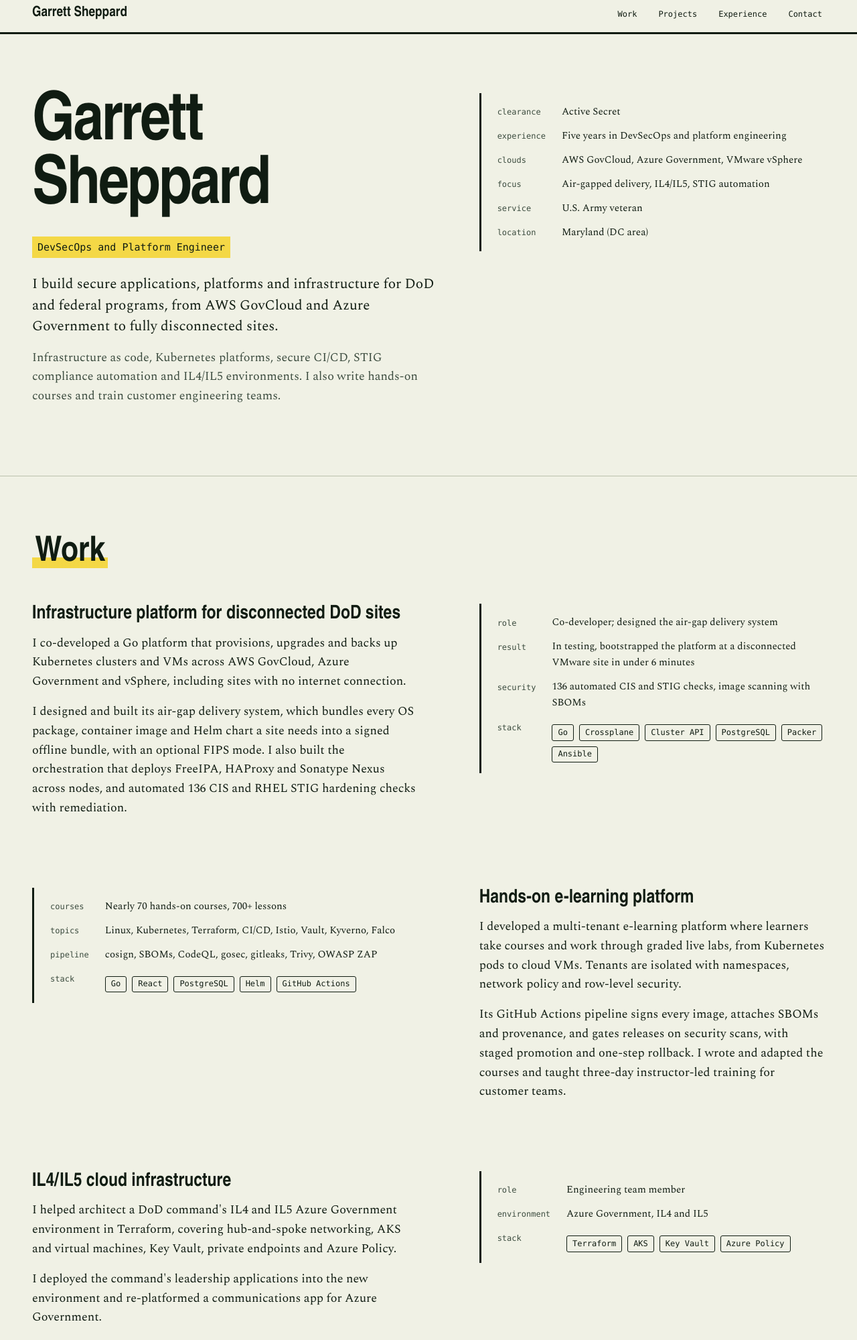
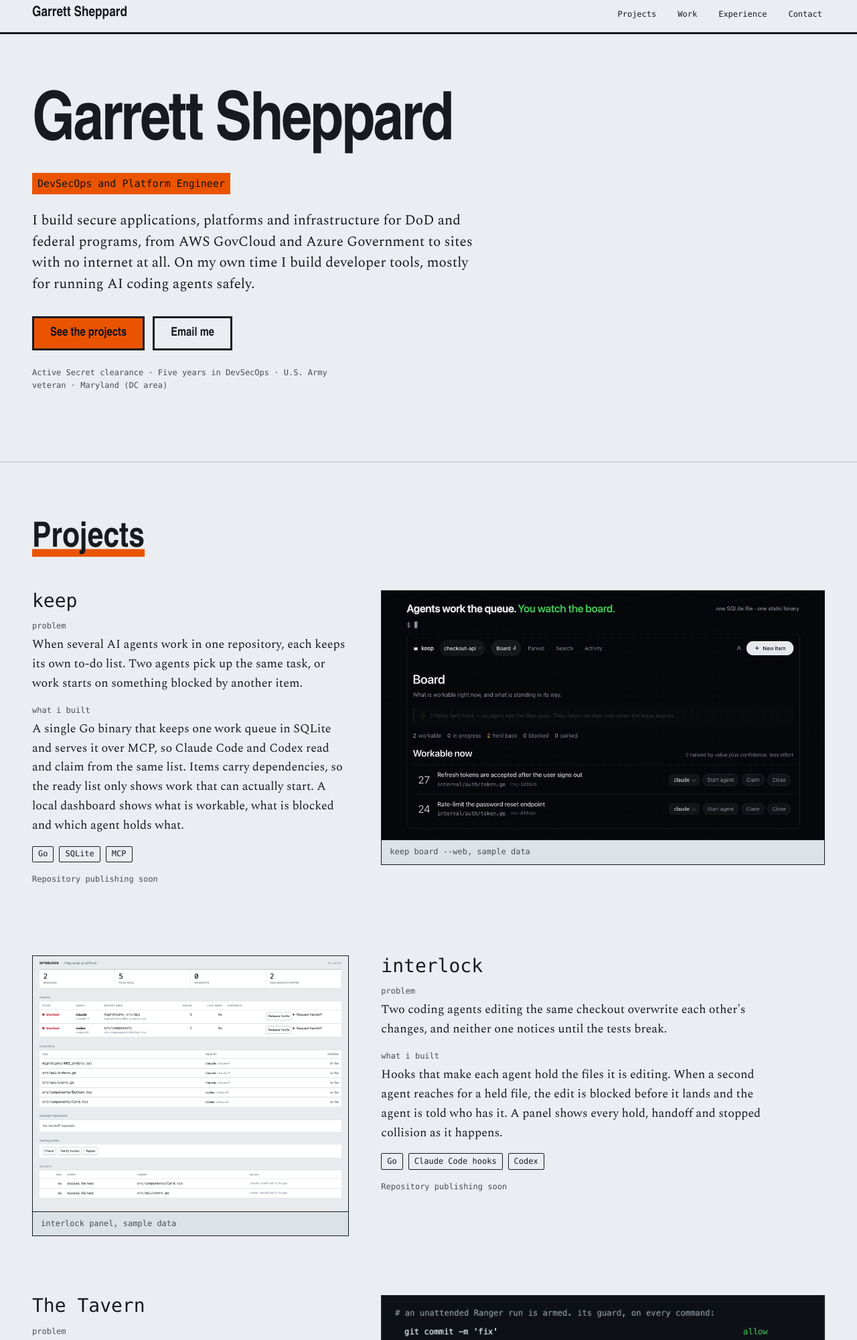
Before and after one commit to gshepptech/gshepptech.github.io, a plain HTML site: page index.html in a window 1280 px wide. Shown: the part 8-2008 px from the top of the page at 67% size. Drawn offline with nearby package versions, Linux system fonts and the light colour scheme; a web font is replaced by a local one.

Commit message:
feat: lead with project case studies and switch to graphite and orange

```diff
--- a/index.html
+++ b/index.html
@@ -4,7 +4,7 @@
 <meta charset="utf-8">
 <meta name="viewport" content="width=device-width, initial-scale=1">
 <title>Garrett Sheppard · DevSecOps and Platform Engineer</title>
-<meta name="description" content="DevSecOps and platform engineer building secure applications, platforms and infrastructure for DoD and federal programs, from AWS GovCloud and Azure Government to fully disconnected sites.">
+<meta name="description" content="Projects and work by Garrett Sheppard, a DevSecOps and platform engineer who builds secure applications, platforms and infrastructure for DoD and federal programs.">
 <link rel="preconnect" href="https://fonts.googleapis.com">
 <link rel="preconnect" href="https://fonts.gstatic.com" crossorigin>
 <link href="https://fonts.googleapis.com/css2?family=Martian+Mono:wght@400;500&family=Spectral:ital,wght@0,400;0,500;0,600;1,400&display=swap" rel="stylesheet">
@@ -19,8 +19,8 @@
   <div class="wrap">
     <a class="nav__name" href="#top">Garrett Sheppard</a>
     <ul class="nav__links">
+      <li><a href="#projects">Projects</a></li>
       <li><a href="#work">Work</a></li>
-      <li><a href="#projects">Projects</a></li>
       <li><a href="#experience">Experience</a></li>
       <li><a href="#contact">Contact</a></li>
     </ul>
@@ -30,104 +30,50 @@
 <main id="top">
 
 <section class="hero">
-  <div class="wrap split">
-    <div>
-      <h1>Garrett Sheppard</h1>
-      <p class="hero__title">DevSecOps and Platform Engineer</p>
-      <p class="hero__pitch">I build secure applications, platforms and infrastructure for DoD and federal programs, from AWS GovCloud and Azure Government to fully disconnected sites.</p>
-      <p class="muted">Infrastructure as code, Kubernetes platforms, secure CI/CD, STIG compliance automation and IL4/IL5 environments. I also write hands-on courses and train customer engineering teams.</p>
+  <div class="wrap">
+    <h1>Garrett Sheppard</h1>
+    <p class="hero__title">DevSecOps and Platform Engineer</p>
+    <p class="hero__pitch">I build secure applications, platforms and infrastructure for DoD and federal programs, from AWS GovCloud and Azure Government to sites with no internet at all. On my own time I build developer tools, mostly for running AI coding agents safely.</p>
+    <div class="actions">
+      <a class="btn btn--primary" href="#projects">See the projects</a>
+      <a class="btn" href="mailto:sheppard.garrett0@gmail.com">Email me</a>
     </div>
-    <dl class="facts" aria-label="At a glance">
-      <dt>Clearance</dt><dd>Active Secret</dd>
-      <dt>Experience</dt><dd>Five years in DevSecOps and platform engineering</dd>
-      <dt>Clouds</dt><dd>AWS GovCloud, Azure Government, VMware vSphere</dd>
-      <dt>Focus</dt><dd>Air-gapped delivery, IL4/IL5, STIG automation</dd>
-      <dt>Service</dt><dd>U.S. Army veteran</dd>
-      <dt>Location</dt><dd>Maryland (DC area)</dd>
-    </dl>
-  </div>
-</section>
-
-<section id="work">
-  <div class="wrap">
-    <h2><span>Work</span></h2>
-
-    <div class="split">
-      <div>
-        <h3>Infrastructure platform for disconnected DoD sites</h3>
-        <p>I co-developed a Go platform that provisions, upgrades and backs up Kubernetes clusters and VMs across AWS GovCloud, Azure Government and vSphere, including sites with no internet connection.</p>
-        <p>I designed and built its air-gap delivery system, which bundles every OS package, container image and Helm chart a site needs into a signed offline bundle, with an optional FIPS mode. I also built the orchestration that deploys FreeIPA, HAProxy and Sonatype Nexus across nodes, and automated 136 CIS and RHEL STIG hardening checks with remediation.</p>
-      </div>
-      <dl class="facts">
-        <dt>Role</dt><dd>Co-developer; designed the air-gap delivery system</dd>
-        <dt>Result</dt><dd>In testing, bootstrapped the platform at a disconnected VMware site in under 6 minutes</dd>
-        <dt>Security</dt><dd>136 automated CIS and STIG checks, image scanning with SBOMs</dd>
-        <dt>Stack</dt><dd><ul class="tags"><li>Go</li><li>Crossplane</li><li>Cluster API</li><li>PostgreSQL</li><li>Packer</li><li>Ansible</li></ul></dd>
-      </dl>
-    </div>
-
-    <div class="split split--flip">
-      <div>
-        <h3>Hands-on e-learning platform</h3>
-        <p>I developed a multi-tenant e-learning platform where learners take courses and work through graded live labs, from Kubernetes pods to cloud VMs. Tenants are isolated with namespaces, network policy and row-level security.</p>
-        <p>Its GitHub Actions pipeline signs every image, attaches SBOMs and provenance, and gates releases on security scans, with staged promotion and one-step rollback. I wrote and adapted the courses and taught three-day instructor-led training for customer teams.</p>
-      </div>
-      <dl class="facts">
-        <dt>Courses</dt><dd>Nearly 70 hands-on courses, 700+ lessons</dd>
-        <dt>Topics</dt><dd>Linux, Kubernetes, Terraform, CI/CD, Istio, Vault, Kyverno, Falco</dd>
-        <dt>Pipeline</dt><dd>cosign, SBOMs, CodeQL, gosec, gitleaks, Trivy, OWASP ZAP</dd>
-        <dt>Stack</dt><dd><ul class="tags"><li>Go</li><li>React</li><li>PostgreSQL</li><li>Helm</li><li>GitHub Actions</li></ul></dd>
-      </dl>
-    </div>
-
-    <div class="split">
-      <div>
-        <h3>IL4/IL5 cloud infrastructure</h3>
-        <p>I helped architect a DoD command's IL4 and IL5 Azure Government environment in Terraform, covering hub-and-spoke networking, AKS and virtual machines, Key Vault, private endpoints and Azure Policy.</p>
-        <p>I deployed the command's leadership applications into the new environment and re-platformed a communications app for Azure Government.</p>
-      </div>
-      <dl class="facts">
-        <dt>Role</dt><dd>Engineering team member</dd>
-        <dt>Environment</dt><dd>Azure Government, IL4 and IL5</dd>
-        <dt>Stack</dt><dd><ul class="tags"><li>Terraform</li><li>AKS</li><li>Key Vault</li><li>Azure Policy</li></ul></dd>
-      </dl>
-    </div>
-
-    <div class="split split--flip">
-      <div>
-        <h3>Multi-agent development framework</h3>
-        <p>I created an open-source multi-agent development framework for Claude Code that became the company's standard workflow. Agent teams build from a spec, a separate agent checks each change against every requirement, and guardrail hooks block destructive commands.</p>
-        <p>I also extended an open-source agent memory server into a shared knowledge store for the team's coding agents, with codebase indexing and retrieval scoring.</p>
-      </div>
-      <dl class="facts">
-        <dt>Adoption</dt><dd>The company's standard AI development workflow</dd>
-        <dt>Stack</dt><dd><ul class="tags"><li>Claude Code</li><li>MCP</li><li>Python</li><li>pgvector</li></ul></dd>
-      </dl>
-    </div>
+    <p class="hero__meta">Active Secret clearance · Five years in DevSecOps · U.S. Army veteran · Maryland (DC area)</p>
   </div>
 </section>
 
 <section id="projects">
   <div class="wrap">
-    <h2><span>Personal projects</span></h2>
+    <h2><span>Projects</span></h2>
     <div class="projects">
+
       <article class="project">
         <div>
           <h3>keep</h3>
-          <p>A single-binary work tracker on SQLite, exposed over MCP, that Claude Code and Codex agents share: items, dependencies, a ranked ready list and claims. A loopback dashboard shows what is workable and what is held back.</p>
+          <p class="case__label">Problem</p>
+          <p>When several AI agents work in one repository, each keeps its own to-do list. Two agents pick up the same task, or work starts on something blocked by another item.</p>
+          <p class="case__label">What I built</p>
+          <p>A single Go binary that keeps one work queue in SQLite and serves it over MCP, so Claude Code and Codex read and claim from the same list. Items carry dependencies, so the ready list only shows work that can actually start. A local dashboard shows what is workable, what is blocked and which agent holds what.</p>
           <ul class="tags"><li>Go</li><li>SQLite</li><li>MCP</li></ul>
           <p class="project__status">Repository publishing soon</p>
         </div>
         <figure class="shot">
-          <img src="img/keep-board.png" alt="keep dashboard: a ranked queue of two workable items, two items held back while an agent has the files open, and the live agent list." width="1414" height="1282" loading="lazy">
-          <figcaption>keep board --web</figcaption>
+          <picture>
+            <source srcset="img/keep-board.png" media="(prefers-reduced-motion: reduce)">
+            <img src="img/keep-demo.gif" alt="keep dashboard: an agent starts the top item in the ranked queue, the board moves it to in progress, and closing it removes it from the board." width="1414" height="1282" loading="lazy">
+          </picture>
+          <figcaption>keep board --web, sample data</figcaption>
         </figure>
       </article>
+
       <article class="project">
         <div>
           <h3>interlock</h3>
-          <p>Lets Claude Code and Codex agents edit one codebase at the same time without overwriting each other's changes. Agents hold the files they are working on; a collision is blocked before it happens, and the panel shows who holds what.</p>
-          <ul class="tags"><li>Go</li><li>Hooks</li></ul>
+          <p class="case__label">Problem</p>
+          <p>Two coding agents editing the same checkout overwrite each other's changes, and neither one notices until the tests break.</p>
+          <p class="case__label">What I built</p>
+          <p>Hooks that make each agent hold the files it is editing. When a second agent reaches for a held file, the edit is blocked before it lands and the agent is told who has it. A panel shows every hold, handoff and stopped collision as it happens.</p>
+          <ul class="tags"><li>Go</li><li>Claude Code hooks</li><li>Codex</li></ul>
           <p class="project__status">Repository publishing soon</p>
         </div>
         <figure class="shot">
@@ -135,36 +81,78 @@
             <source srcset="img/interlock-dark.png" media="(prefers-color-scheme: dark)">
             <img src="img/interlock-light.png" alt="interlock panel: two agents, five files held, two collisions stopped, with the file holds and activity log." width="1240" height="1003" loading="lazy">
           </picture>
-          <figcaption>interlock panel</figcaption>
+          <figcaption>interlock panel, sample data</figcaption>
         </figure>
       </article>
+
       <article class="project">
         <div>
           <h3>The Tavern</h3>
-          <p>Fifteen Claude Code plugins for AI-assisted development: spec writing, parallel builds with independent verification, persona-based UX review and guardrail hooks. The git guard lets an unattended run commit but never publish.</p>
-          <ul class="tags"><li>Claude Code</li><li>Python</li></ul>
+          <p class="case__label">Problem</p>
+          <p>An agent left to run on its own can push code nobody reviewed, or report work as done that it never checked.</p>
+          <p class="case__label">What I built</p>
+          <p>Fifteen Claude Code plugins for writing specs, building in parallel and reviewing UX, each with guardrails. The git guard lets an unattended run commit locally but blocks every way of publishing, even when permissions are bypassed. A separate agent verifies the work instead of the one that wrote it.</p>
+          <ul class="tags"><li>Python</li><li>Claude Code plugins</li></ul>
           <p class="project__status">Repository publishing soon</p>
         </div>
         <figure class="shot">
           <img src="img/tavern-tests.png" alt="Terminal output: the git guard allowing commits and denying pushes, and all ten plugin test suites passing, 539 tests." width="1516" height="1036" loading="lazy">
-          <figcaption>git guard and test suites, actual output</figcaption>
+          <figcaption>git guard decisions and the test suites, actual output</figcaption>
         </figure>
       </article>
+
       <article class="project project--text">
         <div>
           <h3>sluice</h3>
-          <p>A DORA metrics service that calculates deploy frequency, lead time, change failure rate and time to restore from an append-only event log fed by GitHub, GitLab and Slack. Ships as a distroless non-root image with security scans and a Prometheus and Grafana stack.</p>
+          <p class="case__label">Problem</p>
+          <p>Teams track DORA metrics by hand in spreadsheets, so the numbers are late and nobody trusts them.</p>
+          <p class="case__label">What I built</p>
+          <p>A service that takes events from GitHub, GitLab and Slack, stores them in an append-only log in PostgreSQL, and works out deploy frequency, lead time, change failure rate and time to restore from that log. It ships as a distroless non-root image, scanned with gosec, govulncheck and gitleaks, with integration tests against a real database and its own Prometheus and Grafana dashboards.</p>
           <ul class="tags"><li>Go</li><li>Connect-RPC</li><li>PostgreSQL</li><li>React</li><li>Prometheus</li></ul>
           <p class="project__status">Repository publishing soon</p>
         </div>
       </article>
+
       <article class="project project--text">
         <div>
           <h3>brik8s</h3>
-          <p>A single-binary Kubernetes distribution with containerd and etcd built in. CIS Level 1 hardened by default, with SELinux, FIPS mode, secrets encryption and automatic certificate rotation.</p>
+          <p class="case__label">Problem</p>
+          <p>Getting a hardened Kubernetes cluster onto small or disconnected hardware usually means a long checklist of manual steps.</p>
+          <p class="case__label">What I built</p>
+          <p>A single-binary Kubernetes distribution with containerd and etcd built in. It starts CIS Level 1 hardened, with SELinux, FIPS mode and secrets encryption on by default, rotates its own certificates and mirrors images between nodes.</p>
           <ul class="tags"><li>Go</li><li>containerd</li><li>etcd</li><li>Helm</li></ul>
           <p class="project__status">Private repository · walkthrough on request</p>
         </div>
+      </article>
+
+    </div>
+  </div>
+</section>
+
+<section id="work">
+  <div class="wrap">
+    <h2><span>Professional work</span></h2>
+    <p class="muted">Company and government work, described at the level I can share publicly.</p>
+    <div class="work-grid">
+      <article>
+        <h3>Infrastructure platform for disconnected DoD sites</h3>
+        <p>Co-developed a Go platform that provisions, upgrades and backs up Kubernetes clusters and VMs across AWS GovCloud, Azure Government and vSphere. I designed its air-gap delivery system, which packs everything a site needs into one signed offline bundle.</p>
+        <p class="result">In testing: platform bootstrapped at a disconnected VMware site in under 6 minutes</p>
+      </article>
+      <article>
+        <h3>E-learning platform with live labs</h3>
+        <p>Built a multi-tenant platform where learners work through graded labs on real Kubernetes and cloud resources, released through a signed, scanned pipeline with one-step rollback. Wrote and adapted the courses and taught customer teams in person.</p>
+        <p class="result">Nearly 70 courses, more than 700 lessons</p>
+      </article>
+      <article>
+        <h3>IL4/IL5 cloud for a DoD command</h3>
+        <p>Helped architect a DoD command's IL4 and IL5 Azure Government environment in Terraform, then moved its leadership applications in and re-platformed a communications app for government cloud.</p>
+        <p class="result">Hub-and-spoke networking, AKS, Key Vault, Azure Policy</p>
+      </article>
+      <article>
+        <h3>Multi-agent development framework</h3>
+        <p>Created an open-source framework for Claude Code where agent teams build from a spec and a separate agent checks each change against every requirement. It became the company's standard way of working with AI.</p>
+        <p class="result">Adopted as the company's standard workflow</p>
       </article>
     </div>
   </div>
@@ -185,31 +173,17 @@
         <span class="timeline__when">2016 – 2022</span>
         <div>
           <h3>U.S. Army · Combat Medic (68W), Sergeant</h3>
-          <p class="muted">Served as section NCOIC in a staff sergeant billet, leading medical operations, logistics and mission planning for a company-sized unit.</p>
+          <p class="muted">Section NCOIC in a staff sergeant billet, running medical operations, logistics and mission planning for a company-sized unit.</p>
         </div>
       </li>
     </ol>
   </div>
 </section>
 
-<section id="skills">
-  <div class="wrap">
-    <h2><span>Skills</span></h2>
-    <dl class="skills">
-      <dt>Cloud</dt><dd>AWS and GovCloud, Azure and Azure Government, VMware vSphere</dd>
-      <dt>Platform and IaC</dt><dd>Kubernetes, k3s, RKE2, Cluster API, Helm, Terraform, Crossplane, Ansible, Packer</dd>
-      <dt>Security</dt><dd>DISA STIGs, CIS benchmarks, NIST 800-53 and RMF, OpenSCAP, Trivy, SBOMs</dd>
-      <dt>CI/CD</dt><dd>GitHub Actions, GitLab CI, Argo CD, cosign, CodeQL, OWASP ZAP</dd>
-      <dt>Observability</dt><dd>Prometheus, Grafana, Loki, OpenTelemetry</dd>
-      <dt>Languages</dt><dd>Go, TypeScript, Python, Bash, SQL</dd>
-    </dl>
-  </div>
-</section>
-
 <section id="contact">
   <div class="wrap">
     <h2><span>Contact</span></h2>
-    <p>Open to DevSecOps, platform and cloud engineering roles. My resume is available on request.</p>
+    <p>I'm open to DevSecOps, platform and cloud engineering roles. Email is the fastest way to reach me, and I'm happy to send my resume.</p>
     <ul class="contact-links">
       <li><a href="mailto:sheppard.garrett0@gmail.com">Email</a></li>
       <li><a href="https://linkedin.com/in/garrettsheppard1a">LinkedIn</a></li>
--- a/styles.css
+++ b/styles.css
@@ -37,7 +37,7 @@ section { padding-block: var(--space-3xl); border-bottom: var(--rule-hair) solid
 section:last-of-type { border-bottom: 0; }
 h1, h2, h3 { font-family: var(--font-display); font-style: normal; line-height: 1.05; margin: 0; overflow-wrap: anywhere; min-width: 0; }
 h2 { font-size: var(--text-2xl); font-weight: 800; margin-bottom: var(--space-2xl); }
-h2 span { background: linear-gradient(transparent 62%, var(--color-accent) 62%, var(--color-accent) 92%, transparent 92%); padding-inline: 0.08em; }
+h2 span { box-shadow: inset 0 -0.22em 0 var(--color-accent); }
 h3 { font-size: var(--text-xl); font-weight: 700; margin-bottom: var(--space-sm); line-height: 1.15; }
 p { margin: 0 0 var(--space-md); max-width: 64ch; }
 .muted { color: var(--color-ink-soft); }
@@ -99,6 +99,33 @@ figure { margin: 0; }
 .skills dd { margin: 0; color: var(--color-ink-soft); }
 @media (max-width: 40rem) { .skills { grid-template-columns: minmax(0, 1fr); } .skills dd { margin-bottom: var(--space-sm); } }
 
+/* Hero actions */
+.actions { display: flex; flex-wrap: wrap; gap: var(--space-sm); margin-top: var(--space-xl); }
+.btn {
+  display: inline-block; white-space: nowrap;
+  padding: var(--space-xs) var(--space-lg);
+  border: var(--rule-heavy) solid var(--color-ink);
+  color: var(--color-ink); text-decoration: none;
+  font-family: var(--font-display); font-weight: 700; font-size: var(--text-base);
+  transition: background-color var(--dur-fast) var(--ease-out);
+}
+.btn--primary { background: var(--color-accent); color: var(--color-accent-ink); }
+.btn:hover { background: var(--color-ink); color: var(--color-paper); }
+.btn:active { transform: translateY(1px); }
+.hero__meta { font-family: var(--font-mono); font-size: var(--text-xs); color: var(--color-ink-soft); margin-top: var(--space-lg); }
+
+/* Case studies */
+.case__label { font-family: var(--font-mono); font-size: var(--text-xs); color: var(--color-ink-soft); text-transform: lowercase; margin: var(--space-md) 0 var(--space-2xs); }
+.case__label:first-of-type { margin-top: 0; }
+
+/* Professional work */
+.work-grid { display: grid; grid-template-columns: repeat(2, minmax(0, 1fr)); gap: var(--space-2xl) var(--space-2xl); }
+.work-grid article { border-top: var(--rule-heavy) solid var(--color-ink); padding-top: var(--space-md); }
+.work-grid h3 { font-size: var(--text-lg); }
+.work-grid p { font-size: var(--text-sm); }
+.work-grid .result { font-family: var(--font-mono); font-size: var(--text-xs); border-left: var(--rule-heavy) solid var(--color-accent); padding-left: var(--space-sm); }
+@media (max-width: 52rem) { .work-grid { grid-template-columns: minmax(0, 1fr); } }
+
 /* Contact */
 .contact-links { list-style: none; padding: 0; margin: var(--space-lg) 0 0; display: flex; flex-wrap: wrap; gap: var(--space-sm); }
 .contact-links a {
--- a/tokens.css
+++ b/tokens.css
@@ -1,24 +1,24 @@
-/* Hallmark · macrostructure: Split Studio · tone: technical field notebook · anchor hue: sage 110
- * theme: custom (vibe: "survey field notebook, highlighter marks, plain ink")
- * paper oklch(95.5% 0.016 110) · accent oklch(88% 0.16 98) highlighter
+/* Hallmark · macrostructure: Split Studio (case-study rows) · tone: technical drafting sheet · anchor hue: international orange 42
+ * theme: custom (vibe: "engineering drawing sheet, graphite ink, safety orange marks")
+ * paper oklch(94.5% 0.006 250) cool grey · accent oklch(64% 0.2 42) international orange
  * display: Cabinet Grotesk · body: Spectral · mono: Martian Mono
- * axes: light / grotesk-sans display + serif body / chromatic-other (yellow-green)
- * nav: N9 edge-aligned · footer: Ft1 minimal · enrichment: real screenshots (figures)
+ * axes: light / grotesk-sans display + serif body / warm (orange) on cool neutral
+ * nav: N9 edge-aligned · footer: Ft1 minimal · enrichment: real screenshots in figures
  */
 :root {
   --font-display: "Cabinet Grotesk", "Arial Narrow", sans-serif;
   --font-body: "Spectral", Cambria, "Times New Roman", serif;
   --font-mono: "Martian Mono", "SF Mono", Menlo, monospace;
 
-  --color-paper: oklch(95.5% 0.016 110);
-  --color-paper-2: oklch(92.5% 0.02 112);
-  --color-ink: oklch(21% 0.025 150);
-  --color-ink-soft: oklch(40% 0.03 150);
-  --color-rule: oklch(80% 0.03 120);
-  --color-accent: oklch(88% 0.16 98);
-  --color-accent-ink: oklch(21% 0.025 150);
-  --color-link: oklch(36% 0.08 150);
-  --color-focus: oklch(45% 0.14 150);
+  --color-paper: oklch(94.5% 0.006 250);
+  --color-paper-2: oklch(91% 0.008 250);
+  --color-ink: oklch(22% 0.012 260);
+  --color-ink-soft: oklch(42% 0.014 260);
+  --color-rule: oklch(80% 0.01 250);
+  --color-accent: oklch(64% 0.2 42);
+  --color-accent-ink: oklch(18% 0.012 260);
+  --color-link: oklch(22% 0.012 260);
+  --color-focus: oklch(55% 0.2 42);
 
   --text-xs: 0.75rem;
   --text-sm: 0.9375rem;
@@ -37,8 +37,8 @@
   --space-2xl: 3rem;
   --space-3xl: 5.5rem;
 
-  --radius-sm: 3px;
-  --radius-md: 4px;
+  --radius-sm: 2px;
+  --radius-md: 3px;
   --rule-hair: 1px;
   --rule-heavy: 3px;
 
@@ -51,14 +51,14 @@
 
 @media (prefers-color-scheme: dark) {
   :root:not([data-theme="light"]) {
-    --color-paper: oklch(19% 0.022 150);
-    --color-paper-2: oklch(23% 0.026 150);
-    --color-ink: oklch(93% 0.018 110);
-    --color-ink-soft: oklch(76% 0.025 115);
-    --color-rule: oklch(35% 0.03 145);
-    --color-accent: oklch(86% 0.15 98);
-    --color-accent-ink: oklch(19% 0.022 150);
-    --color-link: oklch(88% 0.12 100);
-    --color-focus: oklch(86% 0.15 98);
+    --color-paper: oklch(20% 0.01 260);
+    --color-paper-2: oklch(24% 0.012 260);
+    --color-ink: oklch(93% 0.005 250);
+    --color-ink-soft: oklch(75% 0.01 250);
+    --color-rule: oklch(36% 0.012 260);
+    --color-accent: oklch(71% 0.18 45);
+    --color-accent-ink: oklch(18% 0.012 260);
+    --color-link: oklch(93% 0.005 250);
+    --color-focus: oklch(75% 0.17 45);
   }
 }
```
Also changed, not shown: img/tavern-banner.svg (deleted).
